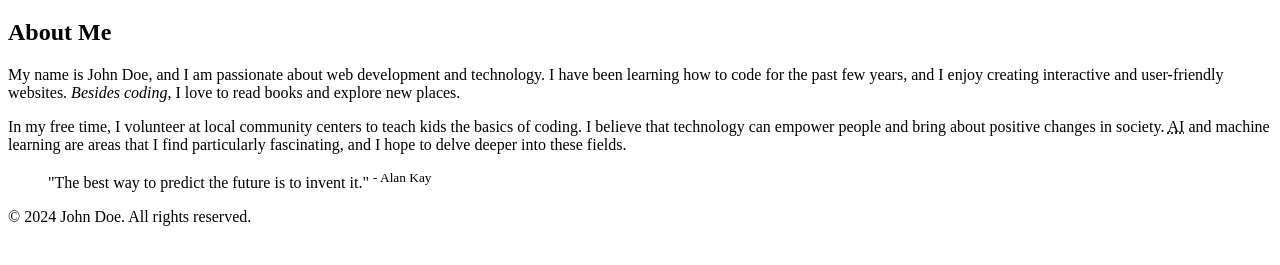
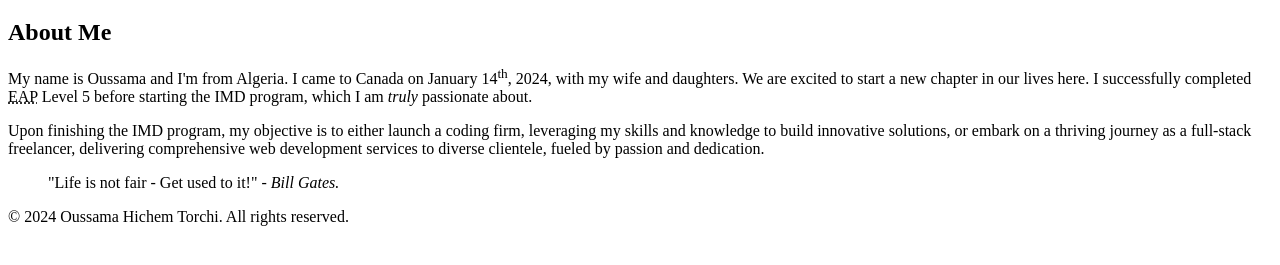
Before and after one commit to torc0005/torc0005.github.io, a plain HTML site: page html-assignment/index.html in a window 1280 px wide. Shown: the part 61-326 px from the top of the page. Drawn offline with Linux system fonts and the light colour scheme.

Commit message:
Final edit

```diff
--- a/html-assignment/index.html
+++ b/html-assignment/index.html
@@ -11,25 +11,25 @@
         <h1>Oussama Hichem Torchi</h1>
     </header>
 
-    <!-- About Me Article -->
+    <!-- Article -->
     <article>
         <h2>About Me</h2>
-        <p>
-            My name is John Doe, and I am passionate about web development and technology. I have been learning how to code for the past few years, and I enjoy creating interactive and user-friendly websites. <em>Besides coding</em>, I love to read books and explore new places.
+    </article>
+     <!-- Paragraphs -->
+        <p>My name is Oussama and I'm from Algeria. I came to Canada on January 14<sup>th</sup>, 2024, with my wife and daughters. We are excited to start a new chapter in our lives here. I successfully completed <abbr title="English for academic purposes">EAP</abbr> Level 5 before starting the IMD program, which I am <em>truly</em> passionate about.
         </p>
-        <p>
-            In my free time, I volunteer at local community centers to teach kids the basics of coding. I believe that technology can empower people and bring about positive changes in society. <abbr title="Artificial Intelligence">AI</abbr> and machine learning are areas that I find particularly fascinating, and I hope to delve deeper into these fields.
-        </p>
-    </article>
+
+        <p>Upon finishing the IMD program, my objective is to either launch a coding firm, leveraging my skills and knowledge to build innovative solutions, or embark on a thriving journey as a full-stack freelancer, delivering comprehensive web development services to diverse clientele, fueled by passion and dedication.</p>
+
 
     <!-- Motivational Quote -->
     <blockquote>
-        "The best way to predict the future is to invent it." <sup>- Alan Kay</sup>
+        "Life is not fair - Get used to it!" <cite>- Bill Gates.</cite>
     </blockquote>
 
     <!-- Footer -->
     <footer>
-        <p>&copy; 2024 John Doe. All rights reserved.</p>
+        <p>&copy; 2024 Oussama Hichem Torchi. All rights reserved.</p>
     </footer>
 </body>
 </html>
```
